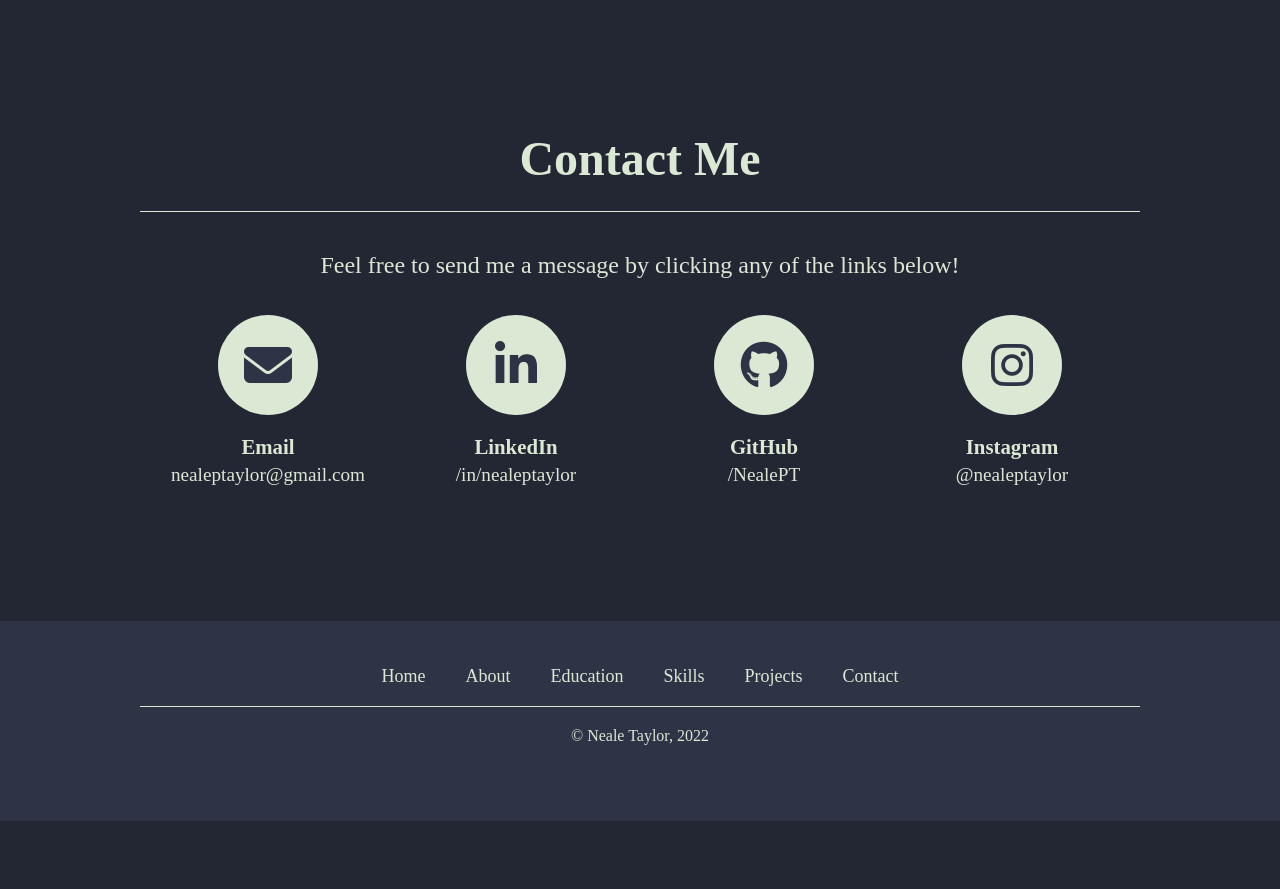
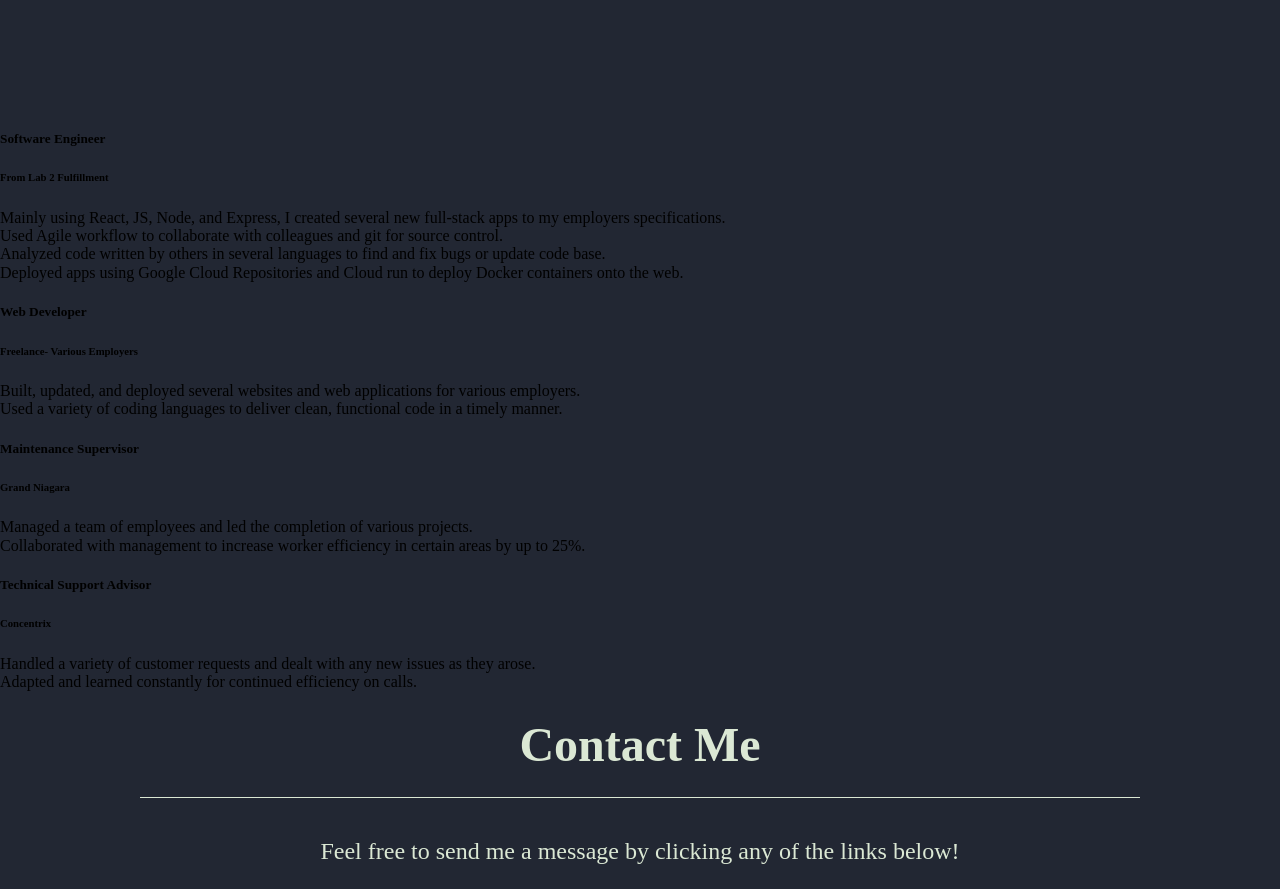
Before and after one commit to NealePT/nealetaylorcom, a React (Create React App) app in the folder react-site/: page / in a window 1280 px wide. Shown: the part 2960-3849 px from the top of the page. Before the commit the page ends 3781 px from the top, so only its background shows below. Built offline with nearby package versions, Linux system fonts and the light colour scheme.

Commit message:
add work to app

```diff
--- a/react-site/src/App.js
+++ b/react-site/src/App.js
@@ -34,6 +34,7 @@ function App() {
         setSkill={setSkill}
       />
       <Projects />
+      <Work />
       <Contact />
       <Footer />
     </div>
```
